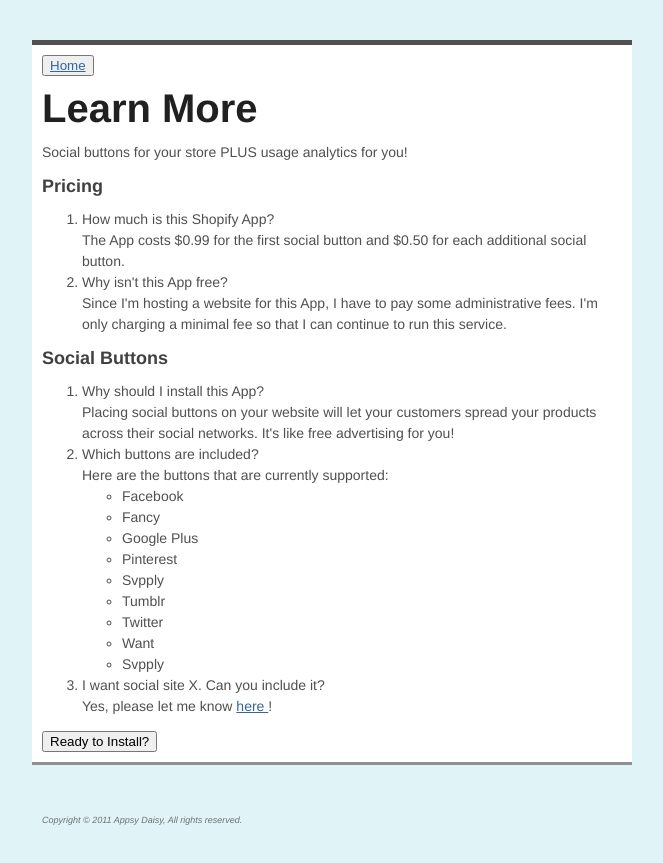
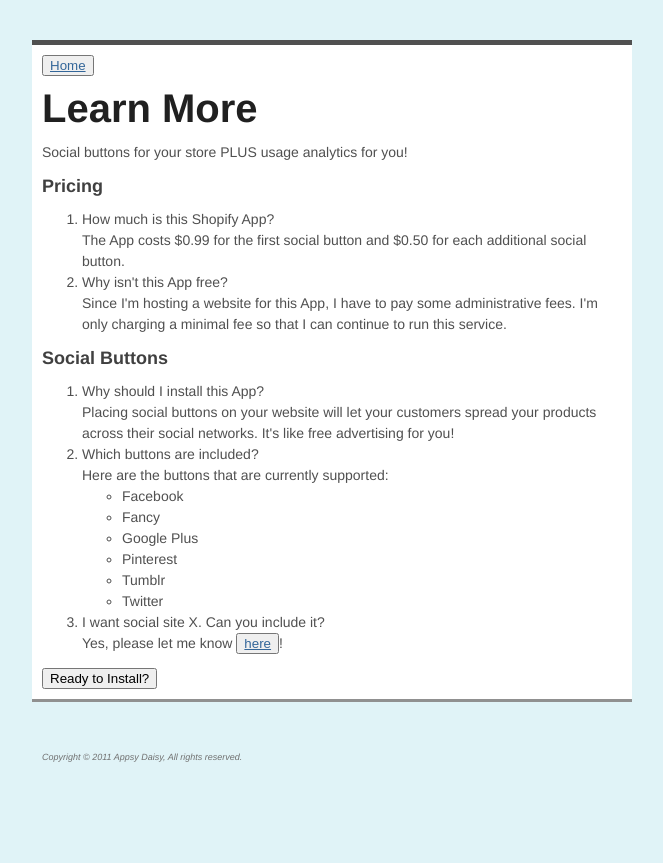
Before and after one commit to BarbaraEMac/Side-Project, a Python web app: template apps/homepage/templates/more.html in a window 1280 px wide. Shown: the whole page, without its empty margins (308-971 px from the left). After the commit the page ends 762 px from the top, so only its background shows below. Run offline with Jinja, Linux system fonts and the light colour scheme; the template is opened without the code that fills it, so the values that code supplies are empty.

Commit message:
Updating learn more page

```diff
--- a/apps/homepage/templates/more.html
+++ b/apps/homepage/templates/more.html
@@ -51,14 +51,11 @@
                     <li>Fancy</li>
                     <li>Google Plus</li>
                     <li>Pinterest</li>
-                    <li>Svpply</li>
                     <li>Tumblr</li>
                     <li>Twitter</li>
-                    <li>Want</li>
-                    <li>Svpply</li>
                 </ul>
             <li>I want social site X. Can you include it?</li>
-            Yes, please let me know <a href="/feedback"> here </a>!
+            Yes, please let me know <button><a href="/feedback"> here</a></button>!
         </ol>
 
         <a href="/select"> <button>Ready to Install?</button> </a>
```
